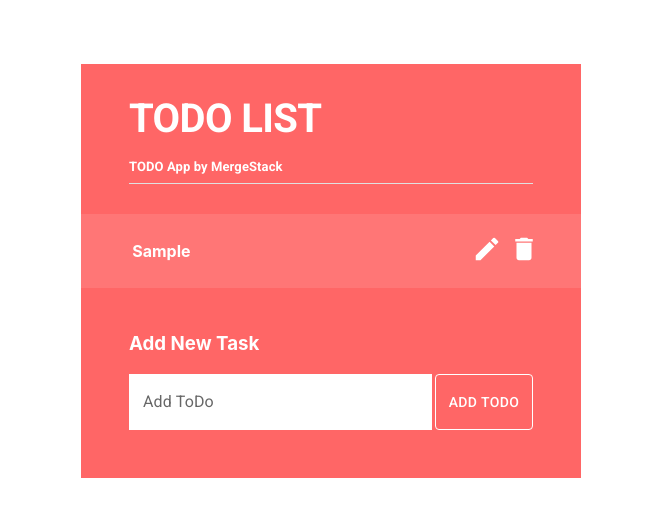
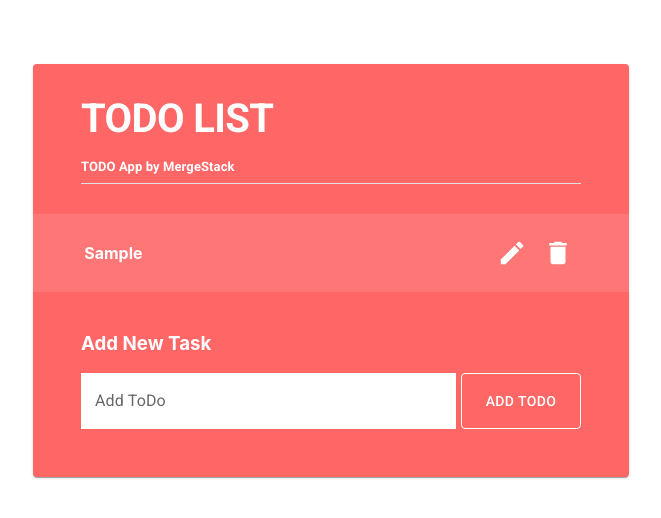
Before and after one commit to Sajawal-dev1/task-to-do, a React (Create React App) app: page / in a window 1280 px wide. Both pictures are taken after typing "Sample" into the empty fields and a click on the button "ADD TODO". Shown: the top 518 px of the page, without its empty margins (309-970 px from the left). Built offline with nearby package versions, Linux system fonts and the light colour scheme.

Commit message:
list card implemented

```diff
--- a/package.json
+++ b/package.json
@@ -5,6 +5,7 @@
   "dependencies": {
     "@emotion/react": "^11.10.5",
     "@emotion/styled": "^11.10.5",
+    "@mui/icons-material": "^5.11.0",
     "@mui/material": "^5.11.6",
     "@mui/styled-engine": "^5.11.0",
     "@mui/styles": "^5.11.7",
--- a/src/App.css
+++ b/src/App.css
@@ -2,23 +2,6 @@
 .complete {
   text-decoration: line-through;
 }
-.mui-todo-buttons {
-  flex-shrink: 0;
-  padding-left: 0.7em;
+.btnColor{
+   color: white;
 }
-.mui-todo-buttons button {
-  font-size: 1em;
-  border: 50px;
-  cursor: pointer;
-  color: #fff;
-  margin: 0.4em;
-  background: none;
-}
-.todo-list {
-  background: #ff6666;
-  color: white;
-  margin: 4rem auto;
-  padding: 2rem 3rem 3rem;
-  max-width: 500px;
-  font-weight: bold;
-}
--- a/src/components/AddTaskField.js
+++ b/src/components/AddTaskField.js
@@ -1,8 +1,8 @@
 import { useForm } from "react-hook-form";
-import { Grid, Box} from "@mui/material";
-import TodoInputs from "components/TodoInputs";
+import { Grid, Box } from "@mui/material";
+import TodoInputs from "components/CommonComponents/TodoInputs";
 import { makeStyles } from "@mui/styles";
-import TaskButton from "components/TodoButtons";
+import TodoButtons from "components/CommonComponents/TodoButtons";
 const useStyles = makeStyles({
   todoBtn: {
     color: "white",
@@ -10,7 +10,7 @@ const useStyles = makeStyles({
     border: "1px solid white",
     height: "56px",
     textAlign: "center",
-    marginLeft: "3px",
+    marginLeft: "5px",
     width: "-webkit-fill-available",
   },
   textField: {
@@ -40,7 +40,7 @@ const AddTaskField = ({ addTask }) => {
   const { resetField, handleSubmit, control } = useForm({
     defaultValues: { todo: "" },
   });
-  const submit = handleSubmit((data) => ((addTask(data), resetField("todo"))));
+  const submit = handleSubmit((data) => (addTask(data), resetField("todo")));
   return (
     <Box className={classes.top}>
       <h3>Add New Task</h3>
@@ -56,7 +56,7 @@ const AddTaskField = ({ addTask }) => {
           />
         </Grid>
         <Grid item xs={3}>
-          <TaskButton
+          <TodoButtons
             className={classes.todoBtn}
             onClick={submit}
             value="Add TODO"
--- a/src/components/TodoButtons.js
+++ b/src/components/CommonComponents/TodoButtons.js
@@ -1,7 +1,7 @@
 import React from "react";
 import { Button } from "@mui/material";
 import { StyledEngineProvider } from "@mui/styled-engine";
-const TaskButton = ({ onClick, className, value }) => {
+const TodoButtons = ({ onClick, className, value }) => {
   return (
     <StyledEngineProvider injectFirst>
       <Button className={className} onClick={() => onClick()}>
@@ -10,4 +10,4 @@ const TaskButton = ({ onClick, className, value }) => {
     </StyledEngineProvider>
   );
 };
-export default TaskButton;
+export default TodoButtons;
--- /dev/null
+++ b/src/components/CommonComponents/TodoIconButtons.js
@@ -0,0 +1,13 @@
+import React from "react";
+import { IconButton } from "@mui/material";
+import { StyledEngineProvider } from "@mui/styled-engine";
+const TodoIconButtons = ({ onClick, className, value }) => {
+  return (
+    <StyledEngineProvider injectFirst>
+      <IconButton className={className} onClick={() => onClick()} >
+        {value}
+      </IconButton>
+    </StyledEngineProvider>
+  );
+};
+export default TodoIconButtons;
--- a/src/components/TaskFeatures.js
+++ b/src/components/TaskFeatures.js
@@ -2,37 +2,49 @@ import React from "react";
 import { useForm } from "react-hook-form";
 import { useState } from "react";
 import { MdDelete, MdModeEditOutline } from "react-icons/md";
-import { Box, Grid } from "@mui/material";
+import { IconContext } from "react-icons";
+import { Box, List, ListItem } from "@mui/material";
 import { makeStyles } from "@mui/styles";
-import TodoInputs from "components/TodoInputs";
-import TaskButton from "components/TodoButtons";
+import TodoInputs from "components/CommonComponents/TodoInputs";
+import TaskButton from "components/CommonComponents/TodoButtons";
+import TodoIconButtons from "components/CommonComponents/TodoIconButtons";
 const useStyles = makeStyles({
   muiTodo: {
     display: "flex",
     margin: "0 -3rem 4px",
-    padding: "0.5rem 1.3rem",
+    padding: "0.5rem 2rem",
     justifyContent: "space-between",
     background: "rgb(254 250 250 / 10%)",
     cursor: "pointer",
   },
   muiTodoEdit: {
     display: "flex",
-    flexWrap: "wrap",
+    padding: "8px 0 8px 0 ",
   },
   muiEditBtn: {
     display: "flex",
     border: "1px solid white",
     color: "white",
-    marginLeft: 2,
+    marginLeft: "5px",
     padding: 15,
     justifyContent: "center",
-    width: "-webkit-fill-available",
+    width: "7.5rem",
+  },
+  muiButtons: {
+    display: "flex",
+    width: "auto",
+    fontSize: "1em",
+    border: "50px",
+    cursor: "pointer",
+    background: "none",
   },
   editField: {
     display: "flex",
+    justifyContent: "flex-start",
     backgroundColor: "white",
     borderRadius: 1,
     borderColor: "white",
+    width: "75%",
     "& label.Mui-focused": {
       color: "black",
     },
@@ -63,39 +75,34 @@ const TaskFeatures = ({
   const updateBtn = handleSubmit(
     (data) => (editTask({ ...data, id }), setShowEditField(false))
   );
-
   return (
     <Box>
-      <Box className={classes.muiTodo}>
-        <Grid container className={"mui-todo-buttons"}>
-          <Grid item xs={9}>
-            <Box
+      <List className={classes.muiTodo}>
+        <ListItem
           onClick={() => {
             toggleComplete({ id, completed: !completed });
           }}
           className={"complete" + (completed === false ? "active" : "")}
-              sx={{ marginRight: "2rem", padding: "1.2rem" }}
+          style={{ marginRight: "2rem", padding: "1.2rem" }}
         >
           {title}
-            </Box>
-          </Grid>
-          <Grid item xs={1}>
-            <TaskButton
+        </ListItem>
+        <ListItem className={classes.muiButtons}>
+          <IconContext.Provider value={{ color: "white" }}>
+            <TodoIconButtons
               onClick={() => setShowEditField(!showEditField)}
               value={<MdModeEditOutline size="30px" />}
             />
-          </Grid>
-          <Grid item xs={1}>
-            <TaskButton
+            <TodoIconButtons
               onClick={() => deleteTask({ id })}
               value={<MdDelete size="30px" />}
             />
-          </Grid>
-        </Grid>
-      </Box>
+          </IconContext.Provider>
+        </ListItem>
+      </List>
       {showEditField && (
-        <Grid container>
-          <Grid item xs={9}>
+        <List>
+          <ListItem className={classes.muiTodoEdit}>
             <TodoInputs
               className={classes.editField}
               styles={classes}
@@ -104,15 +111,13 @@ const TaskFeatures = ({
               defaultValue={title}
               rules={{ required: true }}
             />
-          </Grid>
-          <Grid item xs={3}>
             <TaskButton
               className={classes.muiEditBtn}
               onClick={updateBtn}
               value={"Update"}
             />
-          </Grid>
-        </Grid>
+          </ListItem>
+        </List>
       )}
     </Box>
   );
--- a/src/components/TasksList.js
+++ b/src/components/TasksList.js
@@ -1,16 +1,24 @@
 import React from "react";
-import { Grid, Typography, Divider } from "@mui/material";
-import {  makeStyles } from "@mui/styles";
+import { Card, Typography, Divider } from "@mui/material";
+import { makeStyles } from "@mui/styles";
 import TaskFeaturesContainer from "container/TaskFeaturesContainer";
 import AddTaskFieldContainer from "container/AddTaskFieldContainer";
 const useStyles = makeStyles({
+  card: {
+    background: "#ff6666",
+    color: "white",
+    margin: "4rem auto",
+    padding: "2rem 3rem 3rem",
+    maxWidth: "500px",
+    fontWeight: "bold",
+  },
   heading: {
     fontWeight: 700,
     fontSize: "2.5rem",
     textAlign: "start",
     marginBottom: "1rem",
   },
-  Paragraph: {
+  paragraph: {
     fontSize: "small",
     textAlign: "start",
     fontWeight: "bold",
@@ -24,21 +32,14 @@ const useStyles = makeStyles({
 const TasksList = ({ todos }) => {
   const classes = useStyles();
   return (
-    <Grid container className={"todo-list"}>
-      <Grid item xs={12}>
+    <Card className={classes.card}>
       <Typography variant="h1" className={classes.heading}>
         TODO LIST
       </Typography>
-      </Grid>
-      <Grid item xs={12}>
-        <Typography variant="h4" className={classes.Paragraph}>
+      <Typography variant="h4" className={classes.paragraph}>
         TODO App by MergeStack
       </Typography>
-      </Grid>
-      <Grid item xs={12}>
       <Divider className={classes.divider} />
-      </Grid>
-      <Grid item xs={12}>
       {todos.map((todo) => (
         <TaskFeaturesContainer
           id={todo.id}
@@ -46,11 +47,8 @@ const TasksList = ({ todos }) => {
           completed={todo.completed}
         />
       ))}
-      </Grid>
-      <Grid item xs={12}>
       <AddTaskFieldContainer />
-      </Grid>
-    </Grid>
+    </Card>
   );
 };
 export default TasksList;
```
Also changed, not shown: src/components/CommonComponents/TodoInputs.js (renamed from src/components/TodoInputs.js), 1 other file (tests, documents, lock files or other folders). Lines whose indentation alone changed are shown as unchanged.
